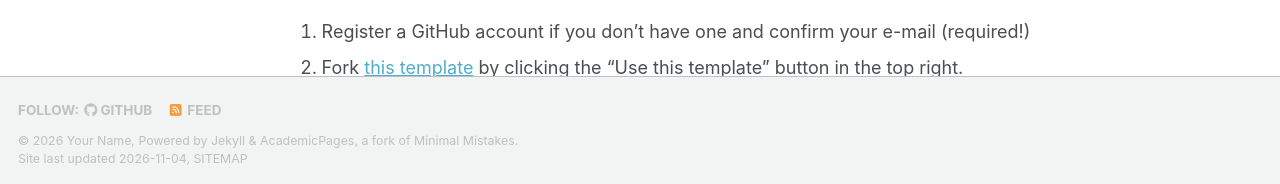
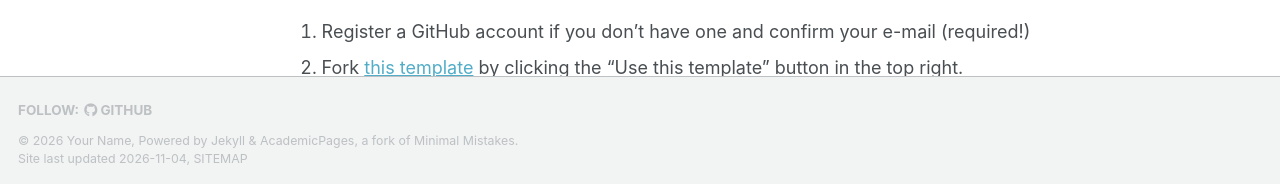
Before and after one commit to fgiardine/fgiardine.github.io, a Jekyll site: the page built from _pages/about.md, in a window 1280 px wide and 900 px high, scrolled down 557 px. Shown: the part 713-897 px from the top of the window. Built offline with Jekyll 4.4.1, drawn with Linux system fonts in a browser that asks for light colours; a script bundle is joined from its source files by our own code; a style sheet for code colours, icons or effects is not loaded.

Commit message:
Update _config.yml

```diff
--- a/_config.yml
+++ b/_config.yml
@@ -43,7 +43,7 @@ author:
   orcid            : # URL
   semantic         : # URL
   ssrn             : # URL
-  pubmed           : # URLL
+  pubmed           : # URL
   researchgate     : # URL
   scopus           : # URL
   zotero           : # URL
@@ -130,7 +130,7 @@ staticman:
       options:
         format           : "iso8601" # "iso8601" (default), "timestamp-seconds", "timestamp-milliseconds"
 atom_feed:
-  hide                   : false     # change to true to hide the RSS feed in the footer
+  hide                   : true    # change to true to hide the RSS feed in the footer
   path                   : # blank (default) uses feed.xml
 
 
```
